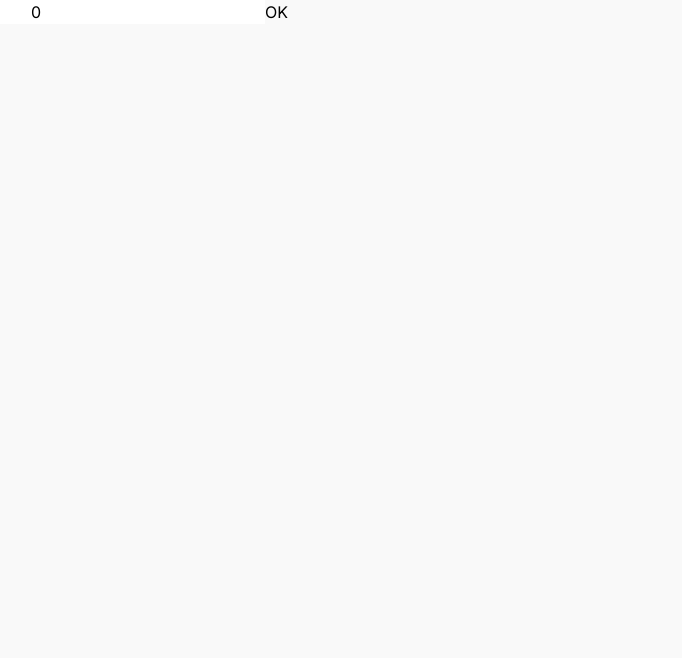
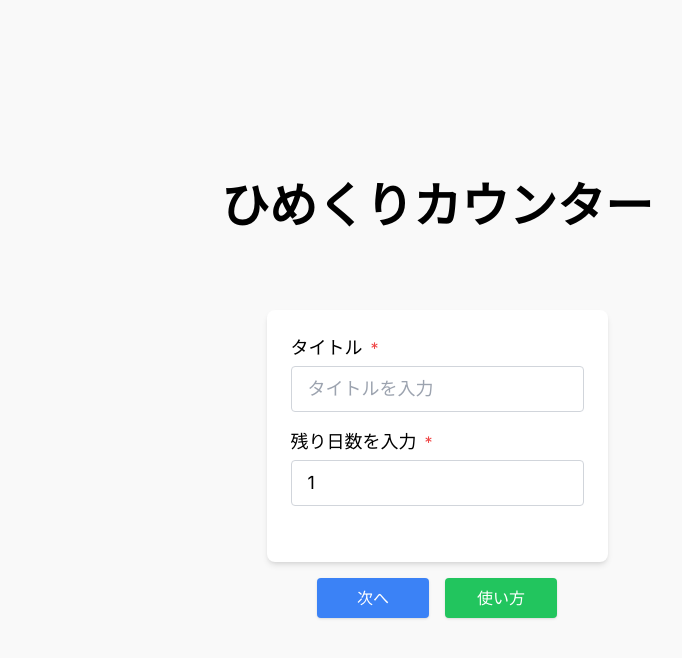
Before and after one commit to zakkiiy/flip_counter, a Next.js app: page / in a window 1280 px wide. Shown: the top 658 px of the page, without its empty margins (203-885 px from the left). Built offline with nearby package versions, Linux system fonts and the light colour scheme.

Commit message:
使い方の設置、モーダルのコンポーネント化、全体的な装飾

```diff
--- a/package.json
+++ b/package.json
@@ -13,6 +13,7 @@
     "@emotion/styled": "^11.11.0",
     "@mui/icons-material": "^5.14.18",
     "@mui/material": "^5.14.18",
+    "@next/font": "^14.0.3",
     "next": "13.5.4",
     "react": "^18",
     "react-dom": "^18",
--- /dev/null
+++ b/src/app/components/Modal.tsx
@@ -0,0 +1,52 @@
+'use client';
+
+import { useState, useEffect } from 'react';
+
+function Modal({ show, onClose, showResetButton, onReset } :any ) {
+  // 確認ステップの状態を管理
+  const [isConfirming, setIsConfirming] = useState(false);
+
+  const handleResetClick = () => {
+    setIsConfirming(true);
+  };
+
+  const confirmReset = () => {
+    onReset();
+    setIsConfirming(false); // 確認ステップを終了
+    onClose(); // モーダルを閉じる
+  };
+
+  if (!show) {
+    return null;
+  }
+
+  return (
+    <div className="fixed inset-0 bg-black bg-opacity-50 z-50 flex justify-center items-center">
+      <div className="bg-white p-4 rounded-lg shadow-lg">
+        <h1 className="text-xl font-bold mb-4">使い方</h1>
+
+        {isConfirming ? (
+          <>
+            <p>本当にリセットしますか？</p>
+            <button onClick={confirmReset} className="mt-4 bg-blue-500 hover:bg-blue-700 text-white font-bold py-2 px-4 rounded min-w-[7rem]">はい</button>
+            <button onClick={() => setIsConfirming(false)} className="mt-4 bg-gray-500 hover:bg-gray-700 text-white font-bold py-2 px-4 rounded min-w-[7rem]">いいえ</button>
+          </>
+        ) : (
+          <>
+            <h2>トップページについて</h2>
+            <p>タイトル：残り日数までにやり遂げたいことを記載してください(1文字以上入力必須)</p>
+            <p>残り日数：残り日数を入力してください（1~999999まで入力可）</p>
+
+
+            {showResetButton && (
+              <button onClick={handleResetClick} className="className=mt-4 bg-blue-500 hover:bg-blue-700 text-white font-bold py-2 px-4 rounded min-w-[7rem]">リセット</button>
+            )}
+            <button onClick={onClose} className="mt-4 bg-gray-500 hover:bg-gray-700 text-white font-bold py-2 px-4 rounded min-w-[7rem]">閉じる</button>
+          </>
+        )}
+      </div>
+    </div>
+  );
+}
+
+export default Modal;
--- a/src/app/globals.css
+++ b/src/app/globals.css
@@ -2,9 +2,7 @@
 @tailwind components;
 @tailwind utilities;
 
-:root {
 
-}
 
 @media (prefers-color-scheme: dark) {
   :root {
--- a/src/app/page.tsx
+++ b/src/app/page.tsx
@@ -4,15 +4,18 @@ import Image from 'next/image';
 import { useState, useEffect } from 'react';
 import Header from './components/Header';
 import './styles.scss';
+import Modal from './components/Modal';
 // import FlipSection from './components/FlipSection';
 
 export default function FlipSection() {
   const [localTitle, setLocalTitle] = useState('');
-  const [localDays, setLocalDays] = useState(0);
+  const [localDays, setLocalDays] = useState(1);
   const [localMemo, setLocalMemo] = useState('');
   const [isSetupComplete, setIsSetupComplete] = useState(false); // 画面の切り替えを管理
   const [isLoading, setIsLoading] = useState(true); // 画面のロード
   const [isFlipping, setIsFlipping] = useState(false); // めくり
+  const [showModal, setShowModal] = useState(false);
+  const MAX_LENGTH = 1000;
 
   // 初回起動時にローカルストレージから値を取得する
   useEffect(() => {
@@ -33,11 +36,50 @@ export default function FlipSection() {
 
   // 初回入力時にOKボタンを押下した際の処理
   const handleSubmit = () => {
+    // タイトルが1文字以上であることを確認
+    if (localTitle.length < 1) {
+      alert("タイトルは1文字以上入力してください。");
+      return; // これ以上処理を進めない
+    }
+
+    if (localDays < 1 || localDays > 1000000) {
+      alert("残り日数は1以上999999以下の数値を入力してください。");
+      return; // 処理を中断
+    }
+
+
+    const validatedDays = Math.min(Math.max(0, localDays), 999999);
+
     localStorage.setItem('title', localTitle);
-    localStorage.setItem('days', String(localDays));
+    localStorage.setItem('days', String(validatedDays));
 
     setIsSetupComplete(true);
   };
+
+
+  // モーダル
+  const handleModalClose = () => {
+    setShowModal(false);
+  };
+
+  const handleDaysChange = (event: any) => {
+    const value = event.target.value;
+
+    if (value === '') {
+      setLocalDays(value); // 入力フィールドが空の場合は、空文字列をセットする
+    } else {
+      const newValue = Number(value); // 入力値を数値に変換
+
+      if (newValue >= 0 && newValue <= 999999) {
+        setLocalDays(newValue);
+      } else if (newValue > 999999) {
+        setLocalDays(999999);
+      } else if (newValue < 0) {
+        setLocalDays(0);
+      }
+    }
+  };
+
 
   // 日めくり機能
   const handleFlip = () => {
@@ -61,6 +103,7 @@ export default function FlipSection() {
     // ローカルストレージからデータをクリア
     localStorage.removeItem('title');
     localStorage.removeItem('days');
+    localStorage.removeItem('memo');
 
     // 状態を初期値にリセット
     setLocalMemo('');
@@ -70,47 +113,113 @@ export default function FlipSection() {
   };
 
   const handleMemoChange = (e: any) => {
-    const newMemo = e.target.value;
+    let newMemo = e.target.value;
+    // 新しいメモが最大長を超えている場合、最大長に切り詰める
+    if (newMemo.length > MAX_LENGTH) {
+      newMemo = newMemo.substring(0, MAX_LENGTH);
+    }
     setLocalMemo(newMemo);
     localStorage.setItem('memo', newMemo);
   };
 
   if (isLoading) {
-    return <p>読み込み中...</p>;
+    return (
+    <div className="flex justify-center items-center h-screen font-black text-6xl">
+      読み込み中...
+    </div>
+    )
   }
 
   if (!isSetupComplete) {
     return (
-      <div>
+      <div className="flex flex-col items-center justify-center h-screen">
+        <h1 className="text-5xl font-black text-center mb-20">ひめくりカウンター</h1>
+        <div className="bg-white p-6 rounded-lg shadow-md text-center">
+          <div className="flex flex-col mb-2">
+            <div className="flex justify-start items-center mb-1">
+              <label className="text-lg font-light">タイトル</label>
+              <span className="text-red-500 text-base ml-2">*</span>
+            </div>
             <input
+              className="block w-full px-4 py-2 mb-2 text-lg rounded border border-gray-300"
+              placeholder="タイトルを入力"
               value={localTitle}
               onChange={(e) => setLocalTitle(e.target.value)}
             />
+          </div>
+          <div className="flex flex-col mb-4">
+            <div className="flex justify-start items-center mb-1">
+            <label className="text-lg font-light">残り日数を入力</label>
+              <span className="text-red-500 text-base ml-2">*</span>
+            </div>
             <input
+              className="block w-full px-4 py-2 mb-4 text-lg rounded border border-gray-300"
               type="number"
+              name="number"
+              min="0"
+              max="999999"
               value={localDays}
-          onChange={(e: any) => setLocalDays(e.target.value)}
+              onChange={handleDaysChange}
+              placeholder="残り日数を入力"
             />
-        <button onClick={handleSubmit}>OK</button>
+          </div>
+        </div>
+        <div className="flex justify-center space-x-4 mt-4">
+          <button className="px-4 py-2 bg-blue-500 text-white rounded shadow hover:bg-blue-600 min-w-[7rem]"
+            onClick={handleSubmit}>
+            次へ
+          </button>
+          <div>
+            <button
+              className="px-4 py-2 bg-green-500 text-white rounded shadow hover:bg-green-600 min-w-[7rem]"
+              onClick={() => setShowModal(true)}>使い方</button>
+            <Modal
+              show={showModal}
+              onClose={handleModalClose}
+              showResetButton={false}
+            />
+          </div>
+        </div>
       </div>
     )
   } else {
     return (
+      <div>
 
-      <div className="flex flex-col justify-center items-center h-screen w-full">
-        <div id="box" className={isFlipping ? 'flipping' : ''} onAnimationEnd={onFlipAnimationEnd}>
-
-        <p className="text-center">タイトル: {localTitle}</p>
-        <p className="text-center">残り {localDays} 日</p>
-          <input
-            className="mt-4"
+        <div className="flex flex-col justify-start items-center h-screen w-full">
+          <div className="text-center text-5xl font-black mt-20">
+            {localTitle}
+          </div>
+          <div id="box" className={`${isFlipping ? 'flipping' : ''} mt-12`}onAnimationEnd={onFlipAnimationEnd}>
+            <div className="text-center text-6xl mt-20 font-black">
+              残り {localDays} 日
+            </div>
+            <div className="absolute inset-0 flex justify-center mt-28">
+              <textarea
+                className="w-8/12 h-60 mt-16 resize-none"
                 value={localMemo}
                 onChange={handleMemoChange}
+                placeholder="メモを入力することができます。めくると内容が消えます。"
               />
             </div>
+          </div>
           <div className="mt-4">
-          <button className="mx-2" onClick={handleFlip}>めくる</button>
-          <button className="mx-2" onClick={handleReset}>リセット</button>
+            <button
+              className="mx-2 px-4 py-2 bg-indigo-500 text-white rounded shadow-lg
+                         hover:bg-indigo-600 min-w-[7rem]"
+              onClick={handleFlip}>
+                めくる
+            </button>
+            <button
+              className="px-4 py-2 bg-green-500 text-white rounded shadow hover:bg-green-600 min-w-[7rem]"
+              onClick={() => setShowModal(true)}>使い方</button>
+            <Modal
+              show={showModal}
+              onClose={handleModalClose}
+              showResetButton={true}
+              onReset={handleReset}
+            />
+          </div>
         </div>
       </div>
     );
--- /dev/null
+++ b/src/app/utiles/font.ts
@@ -0,0 +1,7 @@
+import { Noto_Sans_JP } from "next/font/google";
+
+export const notojp = Noto_Sans_JP({
+  weight: ["400", "700"],
+  subsets: ["latin"],
+  display: "swap",
+});
```
Also changed, not shown: 1 other file (tests, documents, lock files or other folders). Lines whose indentation alone changed are shown as unchanged.
